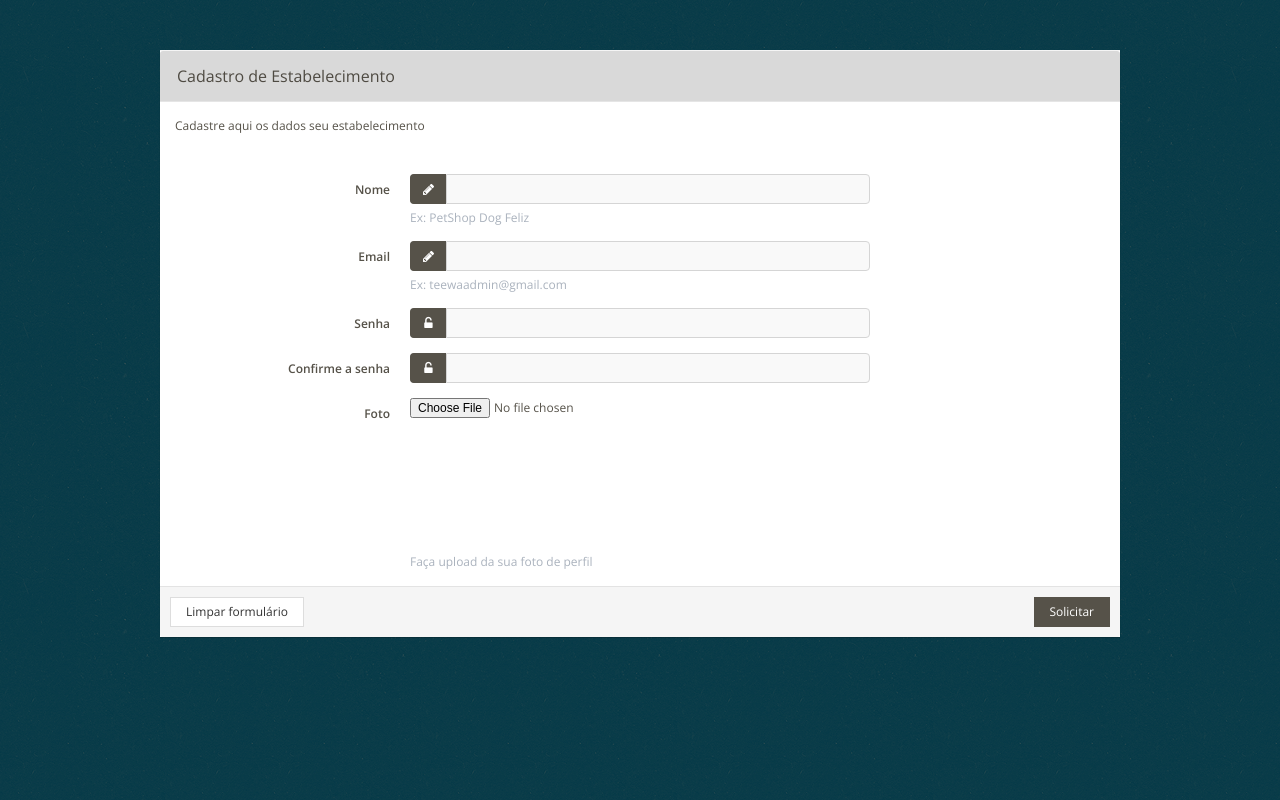
After one commit to icomp-ufam/dashboard, a PHP site: page /novoEstabelecimento.html in a window 1280 px wide. The commit adds this page. Run offline with PHP 8.4, Linux system fonts and the light colour scheme.

Commit message:
adicionado tela de login e cadastro de estabelecimento(parte)

```diff
--- a/app/pages/atendimentos/atendimentos.html
+++ b/app/pages/atendimentos/atendimentos.html
@@ -28,8 +28,6 @@
                             <thead>
                                 <tr>
                                     <th> Nome </th>
-
-
                                 </tr>
                             </thead>
                             <tbody>
--- a/app/pages/dashboard/dashboard.controller.js
+++ b/app/pages/dashboard/dashboard.controller.js
@@ -1,6 +1,3 @@
-/**
- * Created by marcos on 06/12/16.
- */
 /**
  * Created by marcos on 29/11/16.
  */
--- a/app/pages/main/main.html
+++ b/app/pages/main/main.html
@@ -222,7 +222,7 @@
             </div>
             <div class="mb-footer">
                 <div class="pull-right">
-                    <a href="pages-login.html" class="btn btn-success btn-lg">Yes</a>
+                    <a href="login.html" class="btn btn-success btn-lg">Yes</a>
                     <button class="btn btn-default btn-lg mb-control-close">No</button>
                 </div>
             </div>
--- /dev/null
+++ b/novoEstabelecimento.html
@@ -0,0 +1,109 @@
+<!DOCTYPE html>
+<html lang="en" class="body-full-height">
+<head>
+    <!-- META SECTION -->
+    <title>login</title>
+    <meta http-equiv="Content-Type" content="text/html; charset=utf-8" />
+    <meta http-equiv="X-UA-Compatible" content="IE=edge" />
+    <meta name="viewport" content="width=device-width, initial-scale=1" />
+
+    <link rel="icon" href="favicon.ico" type="image/x-icon" />
+    <!-- END META SECTION -->
+
+    <!-- CSS INCLUDE -->
+    <link rel="stylesheet" type="text/css" id="theme" href="app/assets/css/theme-brown.css"/>
+    <!-- EOF CSS INCLUDE -->
+    <script>
+        $("#filename").on('change', function () {
+            if (typeof (FileReader) != "undefined"){
+                var image_holder = $("#image-holder");
+                image_holder.empty();
+                var reader = new FileReader();
+                reader.onload = function (e) {
+                    $("<img/>",{
+                        "src": e.target.result,
+                        "class": "thumb-img"
+                    }).appendTo(image_holder);
+                }
+                image_holder.show();
+                reader.readAsDataURL($(this)[0].files[0]);
+            }else {
+                alert("not supported!");
+            }
+        });
+    </script>
+</head>
+<body style="background-color: #063a48" >
+<div style="margin: 50px; margin-left: 150px; margin-right: 150px;" class="page-content-wrap">
+    <div class="row">
+        <div class="col-md-12">
+            <form class="form-horizontal">
+                <div class="panel panel-default ">
+                    <div class="panel-heading" style="background-color: #d9d9d9">
+                        <h3 class="panel-title">Cadastro de Estabelecimento</h3>
+                    </div>
+                    <div class="panel-body">
+                        <p>Cadastre aqui os dados seu estabelecimento</p>
+                    </div>
+                    <div class="panel-body">
+                        <div class="form-group">
+                            <label class="col-md-3 col-xs-12 control-label">Nome</label>
+                            <div class="col-md-6 col-xs-12">
+                                <div class="input-group">
+                                    <span class="input-group-addon"><span class="fa fa-pencil"></span></span>
+                                    <input type="text" class="form-control"/>
+                                </div>
+                                <span class="help-block">Ex: PetShop Dog Feliz</span>
+                            </div>
+                        </div>
+                        <div class="form-group">
+                            <label class="col-md-3 col-xs-12 control-label">Email</label>
+                            <div class="col-md-6 col-xs-12">
+                                <div class="input-group">
+                                    <span class="input-group-addon"><span class="fa fa-pencil"></span></span>
+                                    <input type="text" class="form-control"/>
+                                </div>
+                                <span class="help-block">Ex: teewaadmin@gmail.com</span>
+                            </div>
+                        </div>
+                        <div class="form-group">
+                            <label class="col-md-3 col-xs-12 control-label">Senha</label>
+                            <div class="col-md-6 col-xs-12">
+                                <div class="input-group">
+                                    <span class="input-group-addon"><span class="fa fa-unlock-alt"></span></span>
+                                    <input type="password" class="form-control"/>
+                                </div>
+                                <!--<span class="help-block">aviso</span>-->
+                            </div>
+                        </div>
+                        <div class="form-group">
+                            <label class="col-md-3 col-xs-12 control-label">Confirme a senha</label>
+                            <div class="col-md-6 col-xs-12">
+                                <div class="input-group">
+                                    <span class="input-group-addon"><span class="fa fa-unlock-alt"></span></span>
+                                    <input type="password" class="form-control"/>
+                                </div>
+                                <!--<span class="help-block">aviso</span>-->
+                            </div>
+                        </div>
+                        <div class="form-group">
+                            <label class="col-md-3 col-xs-12 control-label">Foto</label>
+                            <div class="col-md-6 col-xs-12">
+                                <input type="file" class="file-preview-image" name="filename" id="filename" title="Escolher arquivo"/>
+                                <div id="image-holder"></div>
+                                <span class="help-block">Faça upload da sua foto de perfil</span>
+
+                            </div>
+                        </div>
+                    </div>
+                    <div class="panel-footer">
+                        <button class="btn btn-default">Limpar formulário</button>
+                        <button class="btn btn-primary pull-right">Solicitar</button>
+                    </div>
+                </div>
+            </form>
+        </div>
+    </div>
+</div>
+</body>
+</html>
--- a/template-joli/pages-login-website-light.html
+++ b/template-joli/pages-login-website-light.html
@@ -7,7 +7,7 @@
         <meta http-equiv="X-UA-Compatible" content="IE=edge" />
         <meta name="viewport" content="width=device-width, initial-scale=1" />
 
-        <link rel="icon" href="favicon.ico" type="image/x-icon" />
+        <link rel="icon" href="favicon.ico" type="app/assets/img/teewaTeste.png" />
         <!-- END META SECTION -->
 
         <!-- CSS INCLUDE -->
```
Also changed, not shown: app/pages/dashboard/dashboard.html (+23 -0 lines), login.html (added, +59 -0 lines), app/assets/css/theme-default.css, app/assets/img/LOGO_TEEWA-01.png (added), app/assets/img/teewaTeste.png (added).
